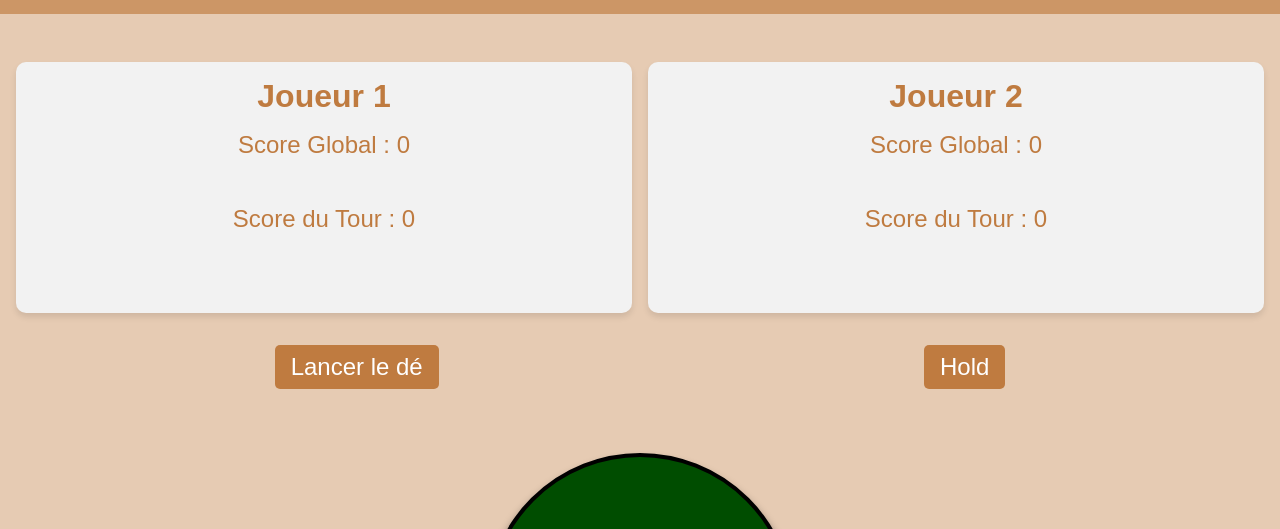
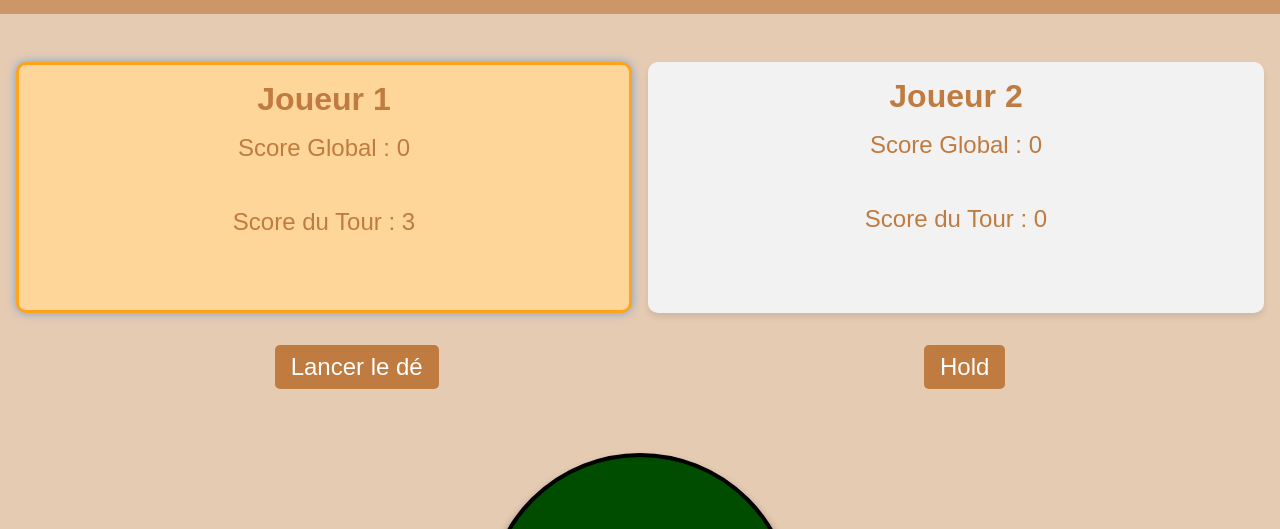
Before and after one commit to Alyaesub/Jeux-de-des, a plain HTML site: page index.html in a window 1280 px wide. Both pictures are taken after a click on the button "Lancer le dé". Shown: the part 246-775 px from the top of the page. Drawn offline with Linux system fonts and the light colour scheme; a web font is replaced by a local one.

Commit message:
add player selection and roundscor jq

```diff
--- a/script/script.js
+++ b/script/script.js
@@ -1,6 +1,12 @@
 console.log("teste réussi");
 
-/////////////////////// ANIMATION DU DES //////////////////////////////////
+//////////////////////////////// Variables globales /////////////////////////////////
+// Variables pour suivre les scores
+let totalScore = 0;
+let roundScore = 0;
+//-----------------------------------------------------------------------------------------//
+
+////////////////////////////// ANIMATION DU DES //////////////////////////////////
 
 const rollButton = document.getElementById("rollDice"); // Bouton pour lancer le dé
 const diceFace = document.querySelector(".rolling-element"); // Image du dé
@@ -18,14 +24,30 @@ function rollDice() {
 		diceFace.classList.remove("rolling");
 		const result = Math.floor(Math.random() * 6) + 1; //variable qui calcul le resultat random
 		// Mettre à jour le résultat visuel du dé
+
 		diceFace.src = `assets/die-face-${result}.png`;
 		// Afficher le résultat sous le dé
-		diceResult.textContent = `Vous avez obtenu un ${result} !`;
+		diceResult.textContent = `Vous avez obtenu un ${result} ! `;
+
+		//logique de resultat
+		if (result === 1) {
+			//si 1 score reset
+			roundScore = 0;
+			diceResult.textContent += "Oups raté t'est nul!!!!!";
+		} else {
+			roundScore += result;
+			document.querySelector(
+				".player.active .round-score"
+			).textContent = ` Score du Tour : ${roundScore} `;
+		}
 	}, 2000); //2 secondes
+	//algo if else a mettre ici pour le 1 et le scor du round
 }
 // Associe la fonction au clic sur le bouton
 rollButton.addEventListener("click", rollDice);
 
-//////////////////////////// FIN DE L'ANIMATION /////////////////////////////
+//----------------------------------------------------------------------------------------//
 
-///////////////////// Fonction pour me changement de joueur ////////////////
+////////////////////////// Fonction pour le changement de joueur /////////////////////
+
+//-------------------------------------------------------------------------------//
--- a/styles/sass/_player-section.scss
+++ b/styles/sass/_player-section.scss
@@ -19,6 +19,12 @@
         text-align: center;
         box-shadow: 0 4px 6px rgba(0, 0, 0, 0.1);
         position: relative;
+
+        &.active {
+            background-color: #ffd699;
+            border: 3px solid #ffa31a;
+            box-shadow: 0 0 10px rgba(0, 123, 255, 0.5);
+        }
 
         h2 {
             font-size: $title-h2;
```
Also changed, not shown: styles/css/main.css, 1 other file.
